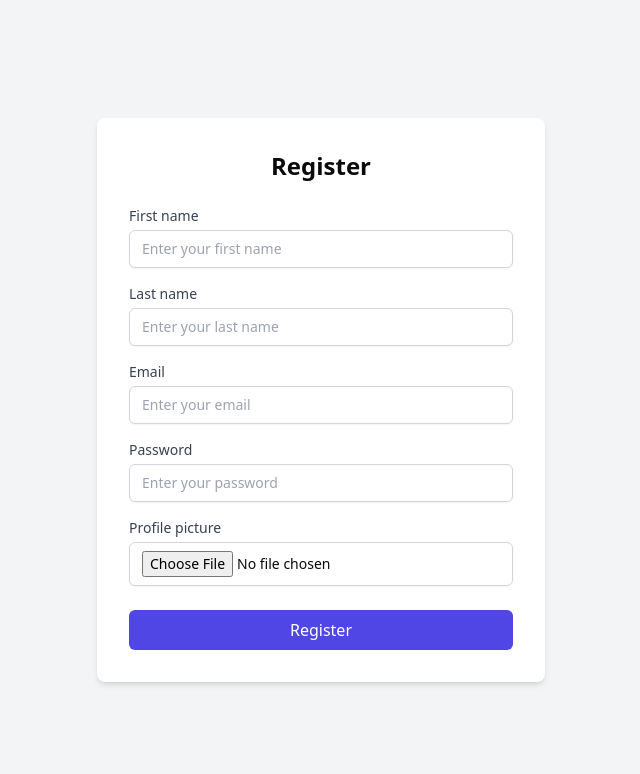
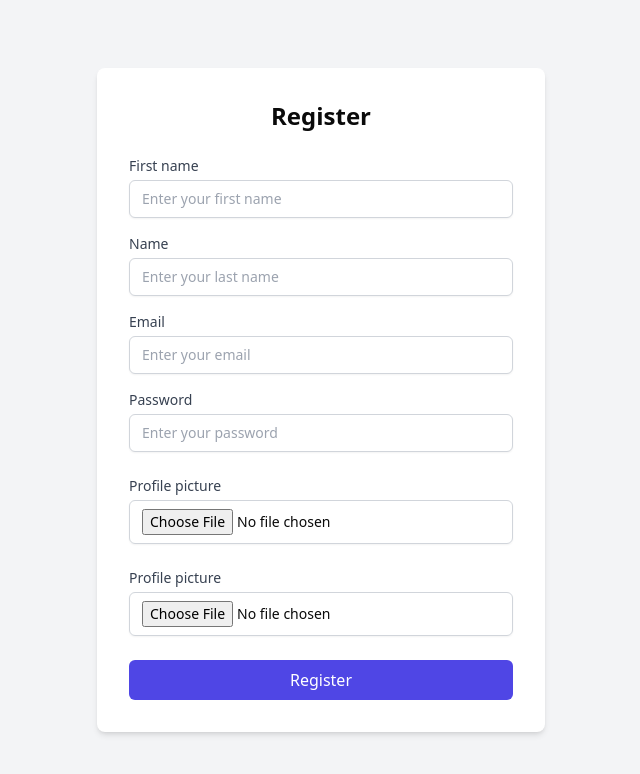
Before and after one commit to kcne/cnit-academy-ui, a Next.js app: page /register in a window 1280 px wide. Shown: the top 774 px of the page, without its empty margins (319-959 px from the left). Built offline with nearby package versions, Linux system fonts and the light colour scheme; no server answers.

Commit message:
resolved conflicts

```diff
--- a/src/app/components/registerForm.tsx
+++ b/src/app/components/registerForm.tsx
@@ -10,11 +10,11 @@ import { zodResolver } from "@hookform/resolvers/zod";
 const schema = z.object({
   firstName: z.string().min(3, "First name must be at least 3 characters."),
   lastName: z.string().min(3, "Last name must be at least 3 characters."),
+  firstName: z.string().min(3, "First name must be at least 3 characters."),
+  lastName: z.string().min(3, "Last name must be at least 3 characters."),
   email: z.string().email(),
-  password: z
-    .string()
-    .min(8, { message: "Password must be at least 8 characters" }),
-  pfp: z.any(),
+  password: z.string().min(8, { message: "Password must be at least 8 characters" }),
+  pfp: z.any()
 });
 
 type Inputs = z.infer<typeof schema>;
@@ -32,14 +32,8 @@ const RegisterForm = () => {
   const onSubmit = async (data: Inputs) => {
     setLoading(true);
     try {
-      await registerUser(
-        data.firstName,
-        data.lastName,
-        data.email,
-        data.password,
-        data.pfp[0]
-      );
-      router.push("/register/email");
+      await registerUser(data.name, data.email, data.password);
+      router.push("/login");
     } catch (error) {
       console.error("Registration failed", error);
     } finally {
@@ -52,44 +46,27 @@ const RegisterForm = () => {
       <div className="bg-white p-8 rounded-lg shadow-md w-full max-w-md">
         <h2 className="text-2xl font-bold mb-6 text-center">Register</h2>
         <form onSubmit={handleSubmit(onSubmit)}>
+
           <div className="mb-4">
-            <label
-              htmlFor="firstName"
-              className="block text-sm font-medium text-gray-700"
-            >
-              First name
-            </label>
+            <label htmlFor="firstName" className="block text-sm font-medium text-gray-700">First name</label>
             <input
               id="firstName"
               {...register("firstName")}
               className="mt-1 block w-full px-3 py-2 border border-gray-300 rounded-md shadow-sm focus:outline-none focus:ring-indigo-500 focus:border-indigo-500 sm:text-sm"
               placeholder="Enter your first name"
             />
-            {errors.firstName && (
-              <p className="text-red-500 text-sm mt-1">
-                {errors.firstName.message}
-              </p>
-            )}
+            {errors.firstName && <p className="text-red-500 text-sm mt-1">{errors.firstName.message}</p>}
           </div>
 
           <div className="mb-4">
-            <label
-              htmlFor="lastName"
-              className="block text-sm font-medium text-gray-700"
-            >
-              Last name
-            </label>
+            <label htmlFor="name" className="block text-sm font-medium text-gray-700">Name</label>
             <input
               id="lastName"
               {...register("lastName")}
               className="mt-1 block w-full px-3 py-2 border border-gray-300 rounded-md shadow-sm focus:outline-none focus:ring-indigo-500 focus:border-indigo-500 sm:text-sm"
               placeholder="Enter your last name"
             />
-            {errors.lastName && (
-              <p className="text-red-500 text-sm mt-1">
-                {errors.lastName.message}
-              </p>
-            )}
+            {errors.name && <p className="text-red-500 text-sm mt-1">{errors.name.message}</p>}
           </div>
 
           <div className="mb-4">
@@ -112,13 +89,8 @@ const RegisterForm = () => {
             )}
           </div>
 
-          <div className="mb-4">
-            <label
-              htmlFor="password"
-              className="block text-sm font-medium text-gray-700"
-            >
-              Password
-            </label>
+          <div className="mb-6">
+            <label htmlFor="password" className="block text-sm font-medium text-gray-700">Password</label>
             <input
               id="password"
               type="password"
@@ -154,6 +126,18 @@ const RegisterForm = () => {
             )}
           </div>
 
+          <div className="mb-6">
+            <label htmlFor="profile picture" className="block text-sm font-medium text-gray-700">Profile picture</label>
+            <input
+              id="pfp"
+              type="file"
+              {...register("pfp")}
+              className="mt-1 block w-full px-3 py-2 border border-gray-300 rounded-md shadow-sm focus:outline-none focus:ring-indigo-500 focus:border-indigo-500 sm:text-sm"
+              placeholder="pfp here"
+            />
+            {errors.pfp && <p className="text-red-500 text-sm mt-1">{String(errors.pfp.message)}</p>}
+          </div>
+
           <button
             type="submit"
             className="w-full bg-indigo-600 text-white py-2 px-4 rounded-md hover:bg-indigo-700 focus:outline-none focus:ring-2 focus:ring-indigo-500 focus:ring-offset-2"
--- a/src/app/user/layout.tsx
+++ b/src/app/user/layout.tsx
@@ -1,7 +1,5 @@
 /* eslint-disable @typescript-eslint/no-unused-vars */
 import UserNavigation from "../components/UserNavigation";
-import Header from "../components/Header";
-import Footer from "../components/Footer";
 export default function Layout({
   children,
 }: Readonly<{
```
Also changed, not shown: 1 other file (tests, documents, lock files or other folders).
